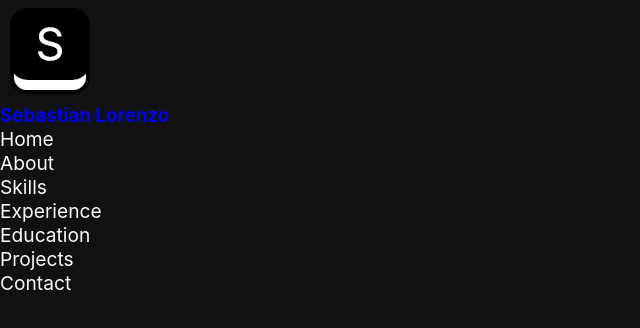
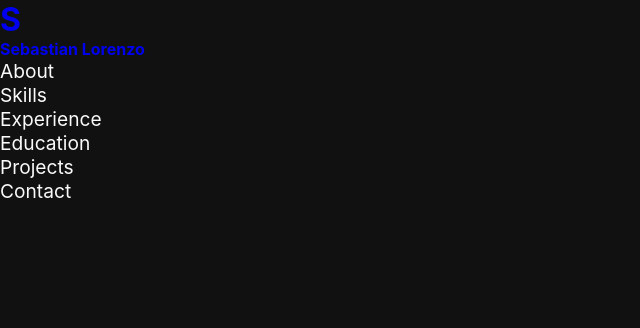
Before and after one commit to CarlosSebastianLorenzo/Portfolio, a React (Vite) app: page / in a window 1280 px wide. Shown: the top 328 px of the page, without its empty margins (0-640 px from the left). Built offline with nearby package versions, Linux system fonts and the light colour scheme.

Commit message:
Header Styles + Nav Links

```diff
--- a/src/components/Header.jsx
+++ b/src/components/Header.jsx
@@ -4,9 +4,10 @@ import Nav from "./Nav"
 const Header = () => {
     return (
         <header>
-            <Link to='/'>
-                <img src="../../public/logo.png" alt="Logo Carlos Sebastian Lorenzo" />
-                <h3>Sebastian Lorenzo</h3>
+            <Link to='/' className='logo'>
+                <h1 className='favicon'>S</h1>
+                {/* <img src="../../public/logo.png" alt="Logo Carlos Sebastian Lorenzo" /> */}
+                <h4>Sebastian Lorenzo</h4>
             </Link>
             <Nav/>
         </header>
--- a/src/components/Nav.jsx
+++ b/src/components/Nav.jsx
@@ -5,25 +5,22 @@ const Nav = () => {
         <nav>
             <ul>
                 <li>
-                    <NavLink className='link' to='/home'>Home</NavLink>
+                    <NavLink className='link' to='/#about'>About</NavLink>
                 </li>
                 <li>
-                    <NavLink className='link' to='/home#about'>About</NavLink>
+                    <NavLink className='link' to='/#skills'>Skills</NavLink>
                 </li>
                 <li>
-                    <NavLink className='link' to='/home#skills'>Skills</NavLink>
+                    <NavLink className='link' to='/#experience'>Experience</NavLink>
                 </li>
                 <li>
-                    <NavLink className='link' to='/home#experience'>Experience</NavLink>
+                    <NavLink className='link' to='/#education'>Education</NavLink>
                 </li>
                 <li>
-                    <NavLink className='link' to='/home#education'>Education</NavLink>
+                    <NavLink className='link' to='/#projects'>Projects</NavLink>
                 </li>
                 <li>
-                    <NavLink className='link' to='/home#projects'>Projects</NavLink>
-                </li>
-                <li>
-                    <NavLink className='link' to='/home#contact'>Contact</NavLink>
+                    <NavLink className='link' to='/#contact'>Contact</NavLink>
                 </li>
             </ul>
         </nav>
```
